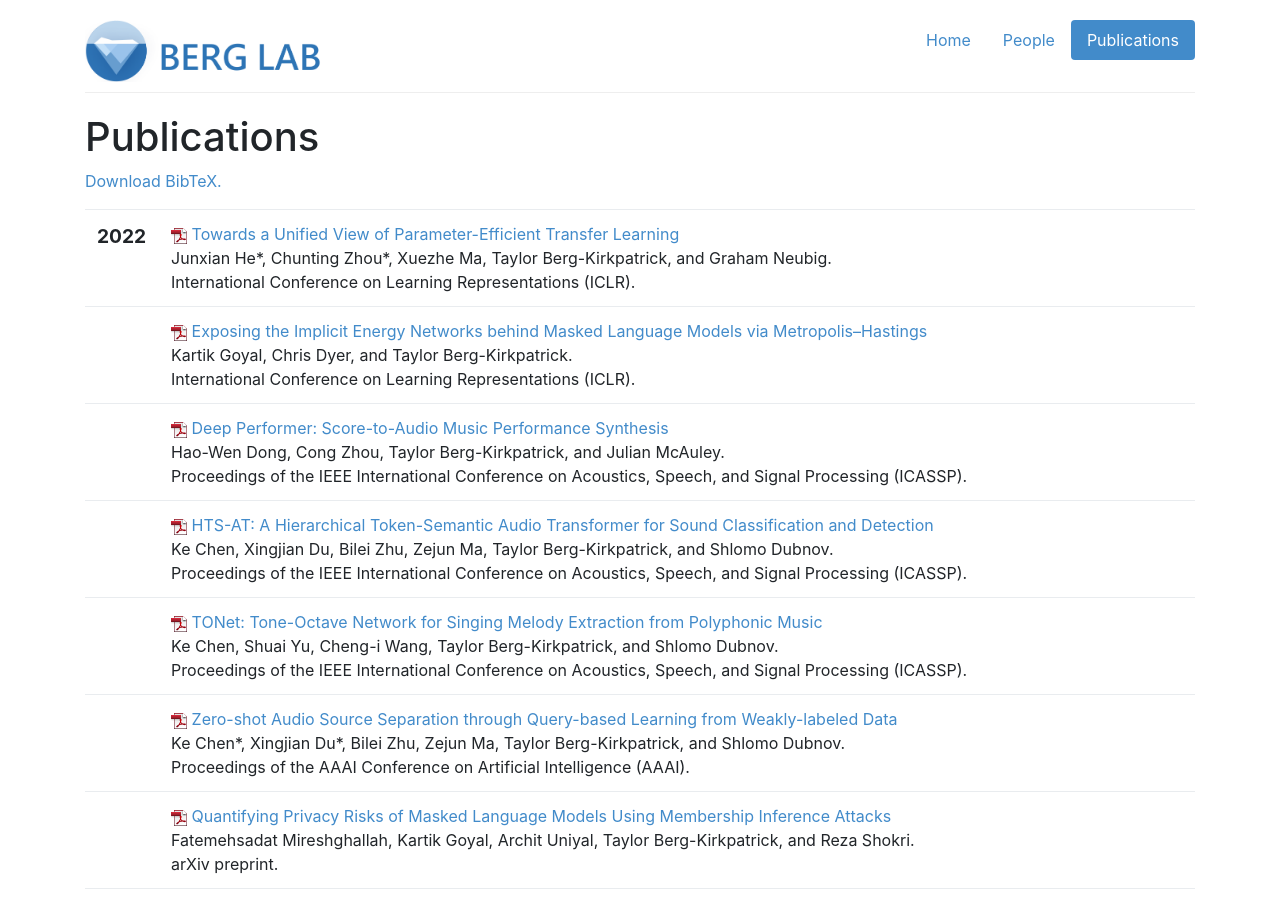
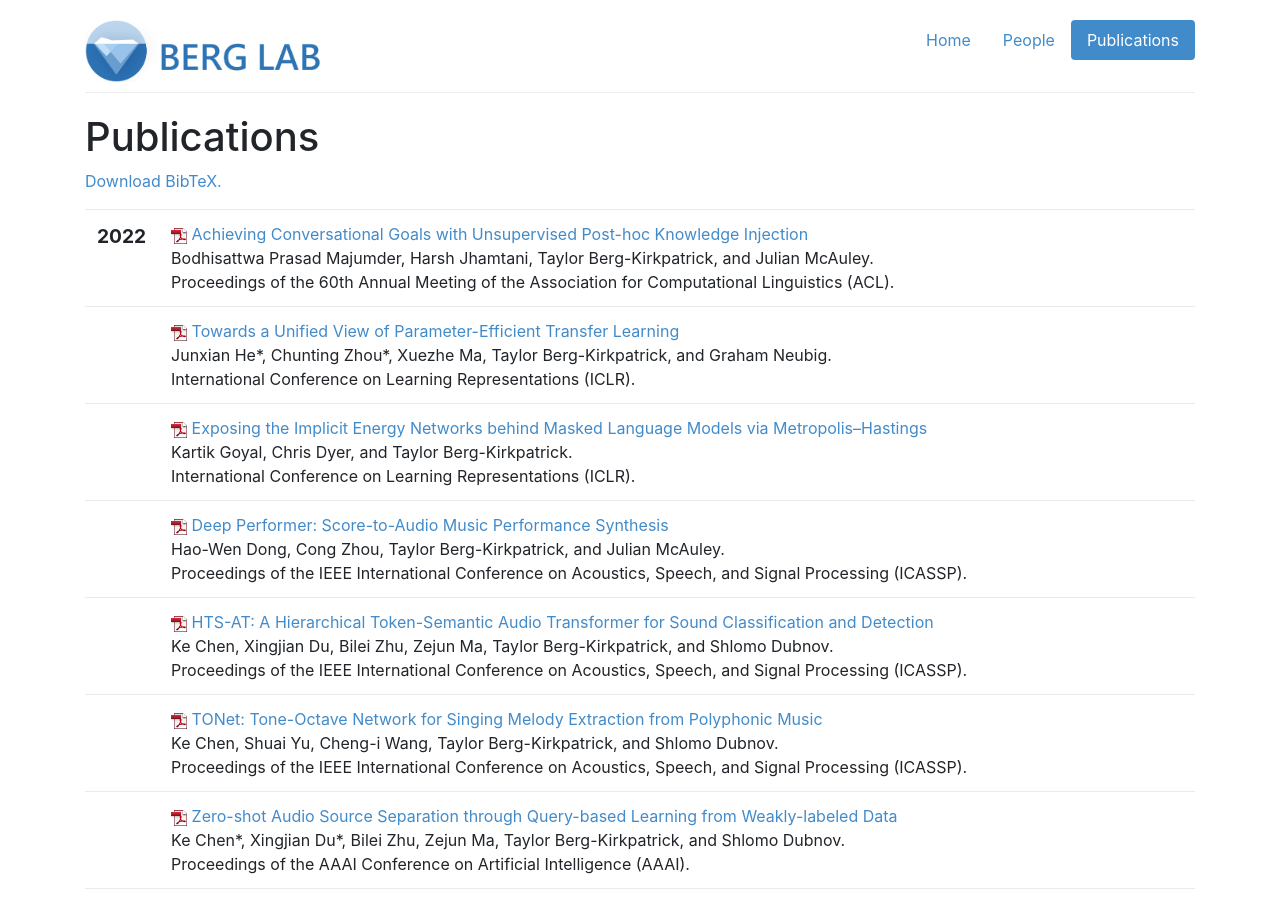
Before and after one commit to icebergnlp/icebergnlp.github.io, a Jekyll site: the page built from publications.html, in a window 1280 px wide and 900 px high. Built offline with Jekyll 4.4.1, drawn with Linux system fonts in a browser that asks for light colours.

Commit message:
Added Harsh's ACL paper

```diff
--- a/_includes/pubs.html
+++ b/_includes/pubs.html
@@ -6,6 +6,28 @@
 			<span class="date">
 
 				<big><strong>2022</strong></big><br />
+
+
+			</span>
+		</td>
+		<td class="publication">
+			<span class="pubtitle">
+					<img src="img/pdficon_small.png" width="16"
+						height="16" alt="PDF" />
+				<a href="https://arxiv.org/pdf/2203.11399.pdf">Achieving Conversational Goals with Unsupervised Post-hoc Knowledge Injection</a>
+			</span><br />
+			<span class="authors">
+				Bodhisattwa Prasad Majumder, Harsh Jhamtani, Taylor Berg-Kirkpatrick, and Julian McAuley.
+			</span><br />
+			<span class="venuetype"></span><span class="venue">Proceedings of the 60th Annual Meeting of the Association for Computational Linguistics (ACL)</span>.
+			<br />
+			<span class="links">
+			</span>
+		</td>
+	</tr>
+	<tr>
+		<td>
+			<span class="date">
 
 
 			</span>
```
Also changed, not shown: bib/berglab-pubs.bib (+9 -0 lines).
